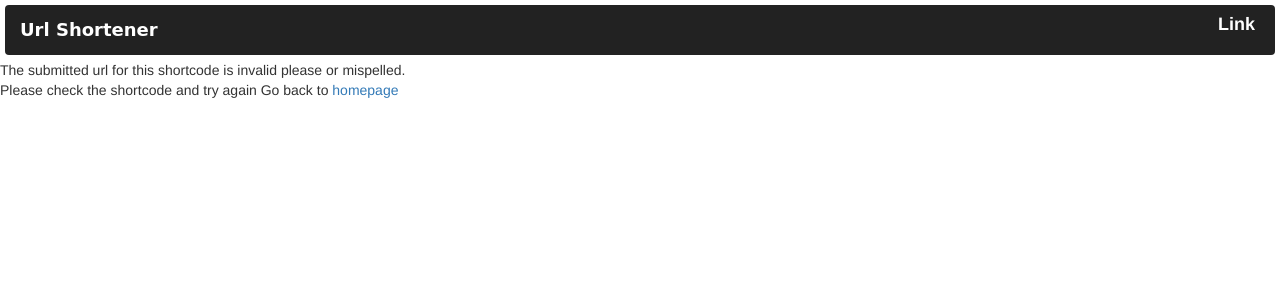
After one commit to Kipngetich33/Url_Shortener, a Django app: page /w in a window 1280 px wide. The commit adds this page. Shown: the top 300 px of the page. Run offline with Django 3.2, Linux system fonts and the light colour scheme; some libraries are stand-ins or nearby versions.

Commit message:
update the last view funtion and add a new url and view function wrong

```diff
--- a/shortenerapp/templates/makeshort.html
+++ b/shortenerapp/templates/makeshort.html
@@ -3,5 +3,5 @@
 short_url : {{shortcode}}<br>
 message: {{message}}<br>
 actual url : {{httpurl}}<br>
-<a href="{% url 'statistics' httpurl %}">Redirecting to {{httpurl}}</a><br>
+<a href="{% url 'statistics' shortcode %}">Redirecting to {{httpurl}}</a><br>
 {% endblock %}
--- /dev/null
+++ b/shortenerapp/templates/wrong.html
@@ -0,0 +1,6 @@
+{% extends 'base.html' %}
+{% block content %}
+The submitted url for this shortcode is invalid please or mispelled.<br>
+Please check the shortcode and try again
+Go back to <a href="{% url 'home' %}">homepage</a>
+{% endblock %}
--- a/shortenerapp/urls.py
+++ b/shortenerapp/urls.py
@@ -9,4 +9,5 @@ urlpatterns=[
     url(r'^r/',views.r, name = 'makeshort'),
     url(r'^l/',views.l, name = 'last'),
     url(r'^a',views.a, name = 'all'),
+    url(r'^w',views.w, name = 'wrong'),
 ]
--- a/shortenerapp/views.py
+++ b/shortenerapp/views.py
@@ -27,18 +27,20 @@ def r(request):
     else:
         shortcode ='You cannot create a shortcode with an empty input'
         message = 'You have not entered any url'
-        httpurl = ''
+        httpurl = 'empty'
 
     return render(request,'makeshort.html',{"message":message,"shortcode":shortcode, "httpurl":httpurl})
 
 def s(request, shortcode):
     count = Urls.objects.filter(short_id = shortcode).count()
-
-    if count > 0:
-        httpurl = Urls.objects.get(short_id = shortcode)
-        return redirect(httpurl.httpurl)
-    else:
-        return redirect(l)
+    try:
+        if count > 0:
+            httpurl = Urls.objects.get(short_id = shortcode)
+            return redirect(httpurl.httpurl)
+        else:
+            return redirect(l)
+    except:
+        return redirect(w)
 
 def l(request):
     message = ''
@@ -47,3 +49,6 @@ def l(request):
 def a(request):
     urls = Urls.objects.all()
     return render(request,'all.html',{"urls":urls})
+
+def w(request):
+    return render(request,'wrong.html')
```
